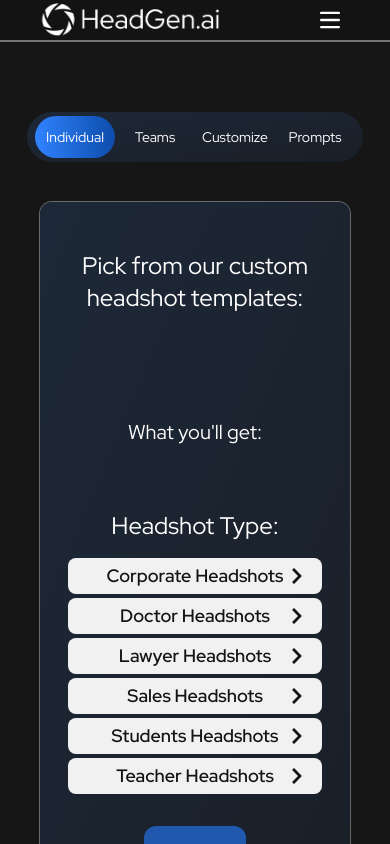
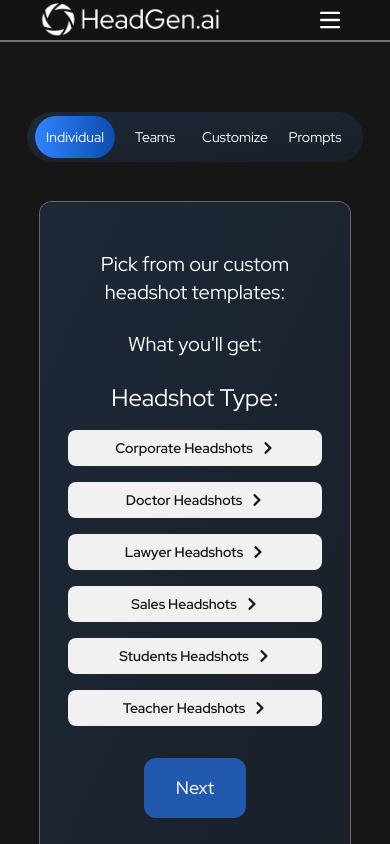
Before and after one commit to pearlorganisation/headgen_mern, a React (Vite) app in the folder Frontend/: page /upload/1 in a window 390 px wide. Shown: the top 844 px of the page. Built offline with nearby package versions, Linux system fonts and the light colour scheme.

Commit message:
worked on ui bugs

```diff
--- a/Frontend/src/components/Customize/CustomizeTabs.jsx
+++ b/Frontend/src/components/Customize/CustomizeTabs.jsx
@@ -12,7 +12,7 @@ const CustomizeTabs = ({ setUserData, userData, type }) => {
       section: "Formal",
       icon: (
         <>
-          <FaUserTie size={24} />
+          <FaUserTie className="text-lg md:text-xl lg:text-3xl" />
         </>
       ),
       subSection: [
@@ -127,7 +127,7 @@ const CustomizeTabs = ({ setUserData, userData, type }) => {
       section: "Casual",
       icon: (
         <>
-          <IoShirtSharp size={24} />
+          <IoShirtSharp className="text-lg md:text-xl lg:text-3xl" />
         </>
       ),
       subSection: [
@@ -293,7 +293,7 @@ const CustomizeTabs = ({ setUserData, userData, type }) => {
                       return data;
                     });
                   }}
-                  className={`px-6 py-2 text-xl md:text-3xl  flex justify-center items-center gap-2
+                  className={`px-6 py-2 text-lg md:text-xl lg:text-3xl  flex justify-center items-center gap-2
                    ${type === "Dating"
                       ? " hover:text-[#E23A6D] peer-checked:text-white peer-checked:bg-gradient-to-r peer-checked:from-[#e73e71]  peer-checked:to-[#af1040] hover:shadow-[0_3px#E23A6D]"
                       : "hover:text-[#0000FF] peer-checked:text-white peer-checked:bg-gradient-to-r peer-checked:from-[#3183ff] peer-checked:to-[#0c4cac] hover:shadow-[0_3px#0000FF] "
--- a/Frontend/src/components/HeadshotSelection/HeadshotSelection.jsx
+++ b/Frontend/src/components/HeadshotSelection/HeadshotSelection.jsx
@@ -39,10 +39,10 @@ const HeadshotSelection = ({
   }, [decodedParam]);
 
   return (
-    <div className="flex flex-col gap-4 justify-between relative h-full  w-full items-center space-y-10">
-      <div className="text-center md:text-left text-2xl md:text-3xl">Pick from our custom headshot templates:</div>
+    <div className="flex flex-col gap-4 justify-between relative h-full  w-full items-center ">
+      <div className="text-center  lg:text-left text-xl sm:text-2xl md:text-3xl">Pick from our custom headshot templates:</div>
       <div className="grid lg:grid-cols-[auto_20rem] gap-8 w-full  ">
-        <div className="w-full mt-2 flex flex-col  justify-end  rounded-xl">
+        <div className="w-full mt-2 hidden md:flex flex-col  justify-end  rounded-xl">
           {headshots &&
             headshots
               ?.filter((item) => {
@@ -84,7 +84,7 @@ const HeadshotSelection = ({
 
       <div className="px-1 flex flex-col gap-4 justify-center  w-full">
         <div className="text-2xl text-center">Headshot Type:</div>
-        <div className="flex flex-col  !w-full md:flex-row justify-center flex-wrap gap-1">
+        <div className="grid md:grid-cols-3 gap-4 w-full max-w-4xl mx-auto">
           {headshots &&
             headshots?.map((item, idx) => (
               <div
@@ -92,15 +92,15 @@ const HeadshotSelection = ({
                 className={`bg-[#f1f1f1]  text-[#131313] ${userData?.headshotType === item?.name
                   ? "!bg-[#355cc9] text-[#f1f1f1]"
                   : "bg-[#f1f1f1] "
-                  } hover:bg-[#355cc9] hover:text-[#f1f1f1] rounded-lg w-full md:w-1/4 transition duration-500 text-[18px] font-semibold cursor-pointer flex justify-center gap-2 relative`}
+                  } hover:bg-[#355cc9] hover:text-[#f1f1f1] rounded-lg w-full  transition duration-500 text-[14px] md:text-[12px] lg:text-[18px] font-semibold cursor-pointer flex justify-center gap-2 relative`}
                 onClick={() => {
                   setHeadshotType(item?.name);
                 }}
               >
                 <span>{item?.name}</span>
-                <span className="absolute right-4 -translate-y-1/2 top-1/2">
+                <div className=" grid place-items-center">
                   <FaChevronRight />
-                </span>
+                </div>
               </div>
             ))}
         </div>
```
